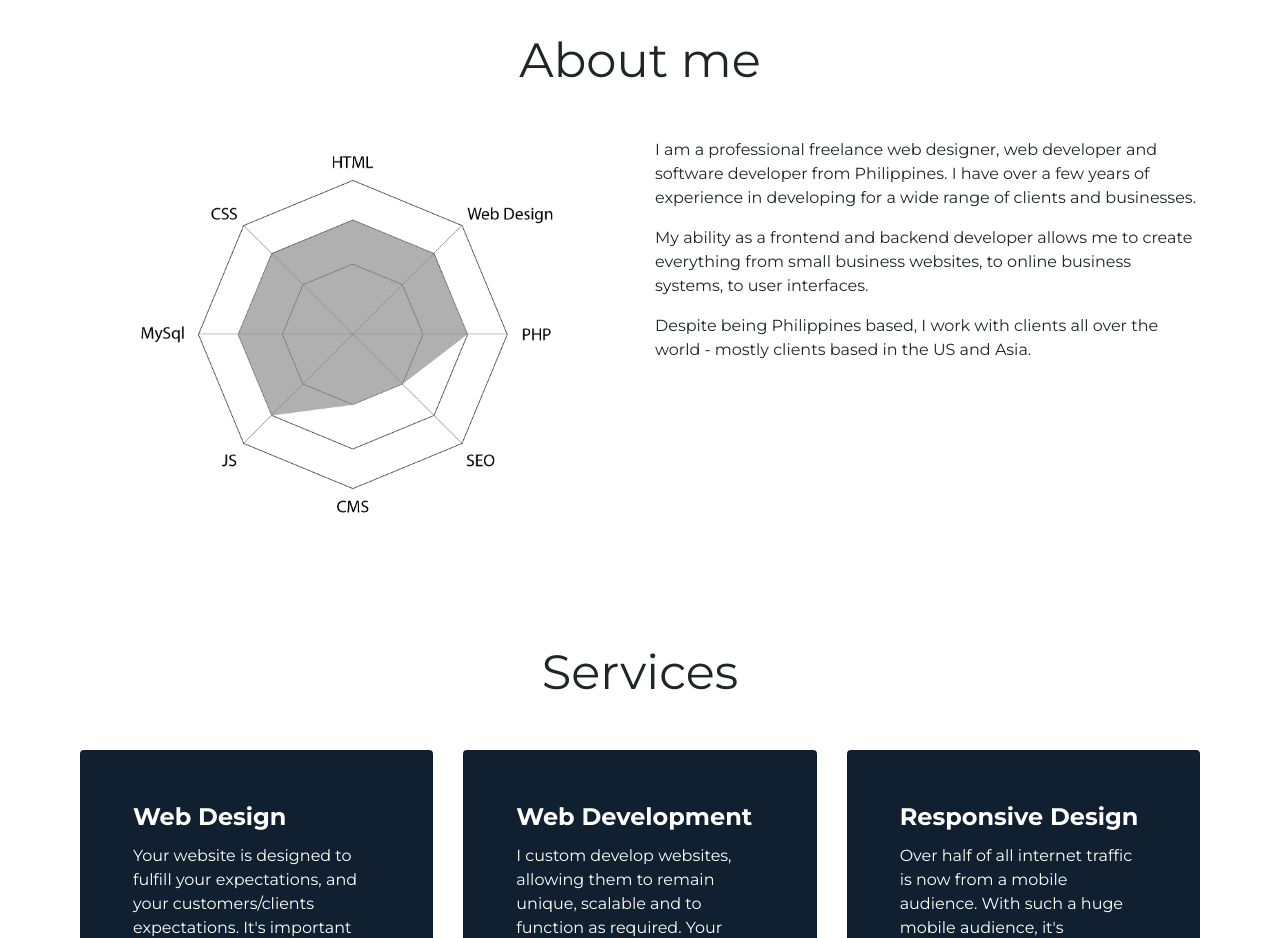
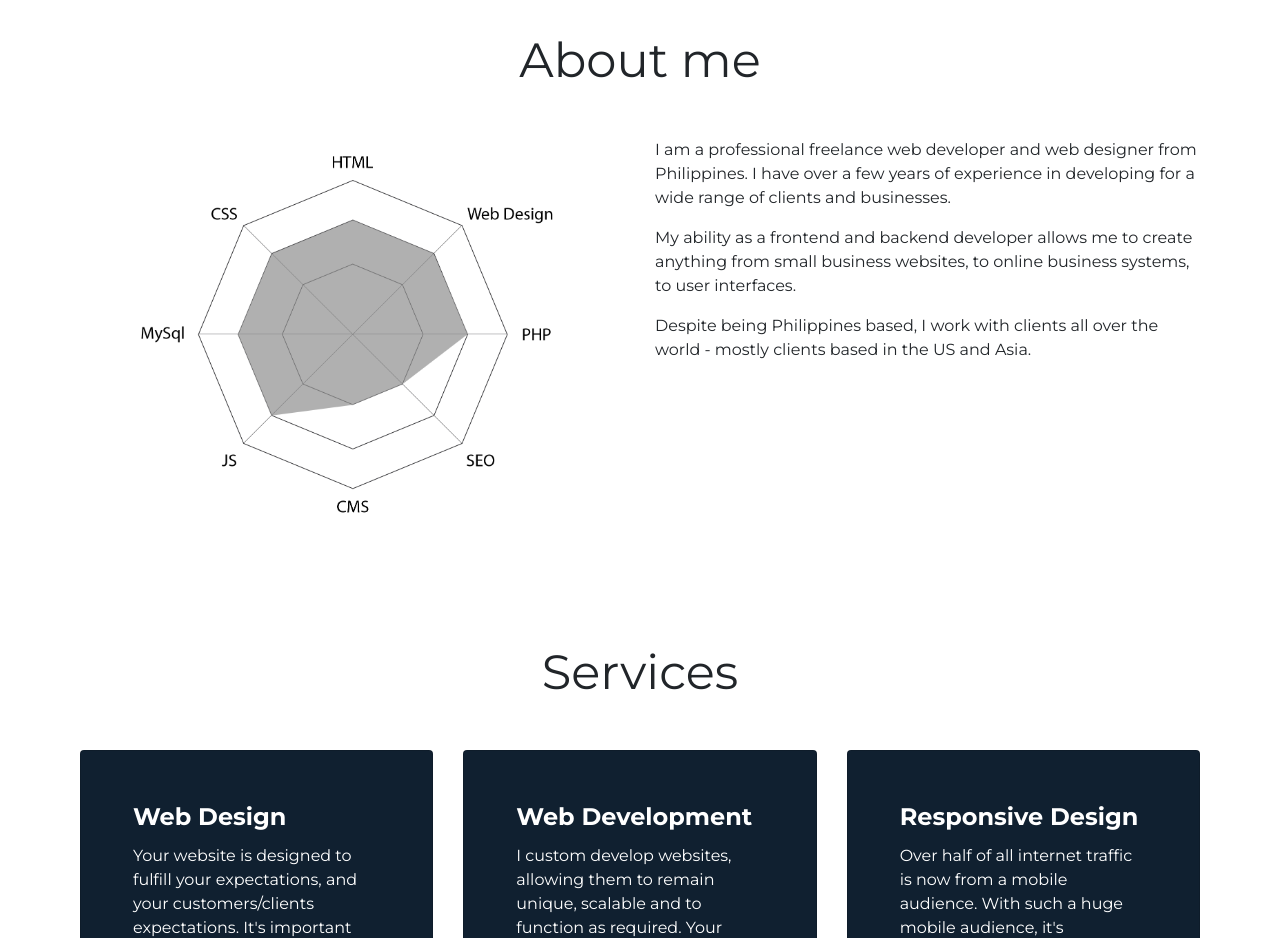
Before and after one commit to conrad619/portfolio, a plain HTML site: page index.html in a window 1280 px wide. Shown: the part 880-1818 px from the top of the page. Drawn offline with Linux system fonts and the light colour scheme.

Commit message:
mod: update home page

```diff
--- a/index.html
+++ b/index.html
@@ -90,14 +90,13 @@
         </div>
         <div class="col-lg-6">
           <p>
-            I am a professional freelance web designer, web developer and
-            software developer from Philippines. I have over a few years of
+            I am a professional freelance web developer and web designer from Philippines. I have over a few years of
             experience in developing for a wide range of clients and businesses.
           </p>
 
           <p>
             My ability as a frontend and backend developer allows me to create
-            everything from small business websites, to online business systems,
+            anything from small business websites, to online business systems,
             to user interfaces.
           </p>
 
```
